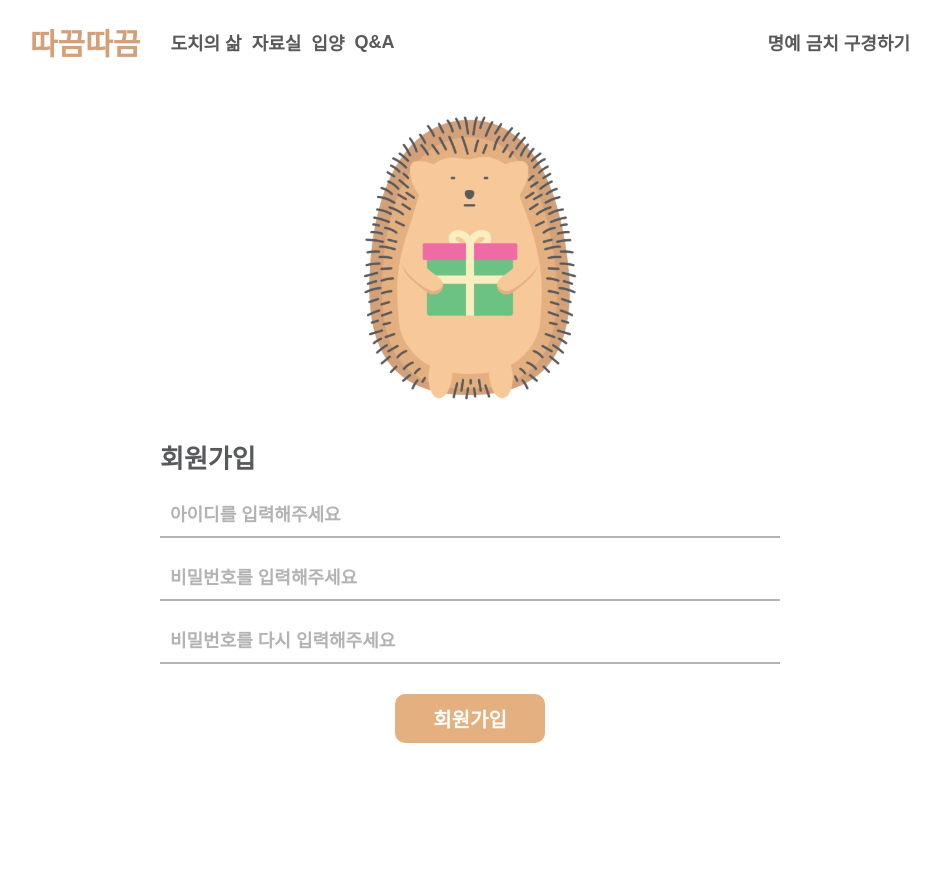
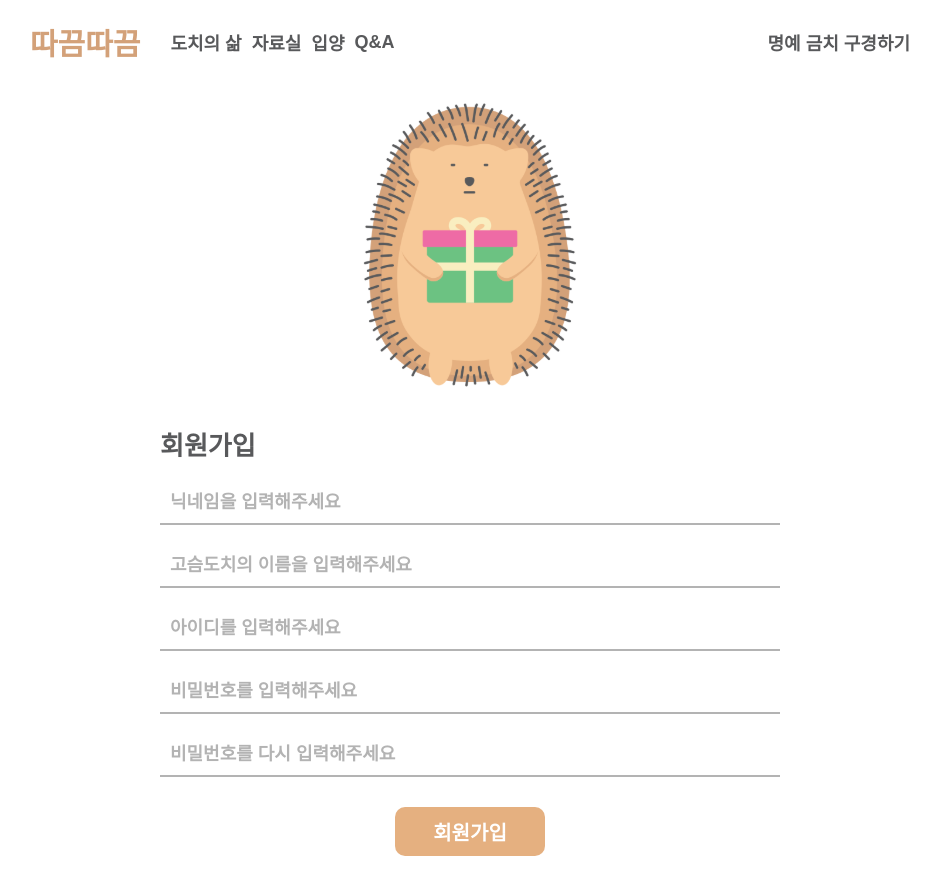
Before and after one commit to sehee-xx/TtakkeumTtakkeum, a Next.js app: page /signup in a window 1280 px wide. Shown: the whole page, without its empty margins (170-1110 px from the left). Before the commit the page ends 800 px from the top, so only its background shows below. Built offline with nearby package versions, Linux system fonts and the light colour scheme; a web font is replaced by a local one.

Commit message:
Modify: Signup 닉네임, 고슴도치 이름 추가

```diff
--- a/src/app/signup/page.tsx
+++ b/src/app/signup/page.tsx
@@ -31,6 +31,8 @@ const Signup = () => {
       <SignupBox>
         <SignupImg src="/Signup.svg" />
         <SignupText>회원가입</SignupText>
+        <Input placeholder="닉네임을 입력해주세요" />
+        <Input placeholder="고슴도치의 이름을 입력해주세요" />
         <Input placeholder="아이디를 입력해주세요" />
         <Input placeholder="비밀번호를 입력해주세요" />
         <Input placeholder="비밀번호를 다시 입력해주세요" />
@@ -46,6 +48,8 @@ const SignupWrapper = styled.div`
   width: 100%;
   height: 100vh;
   padding: 50px;
+  margin-top: 50px;
+  margin-bottom: 30px;
   box-sizing: border-box;
   display: flex;
   flex-direction: column;
```
